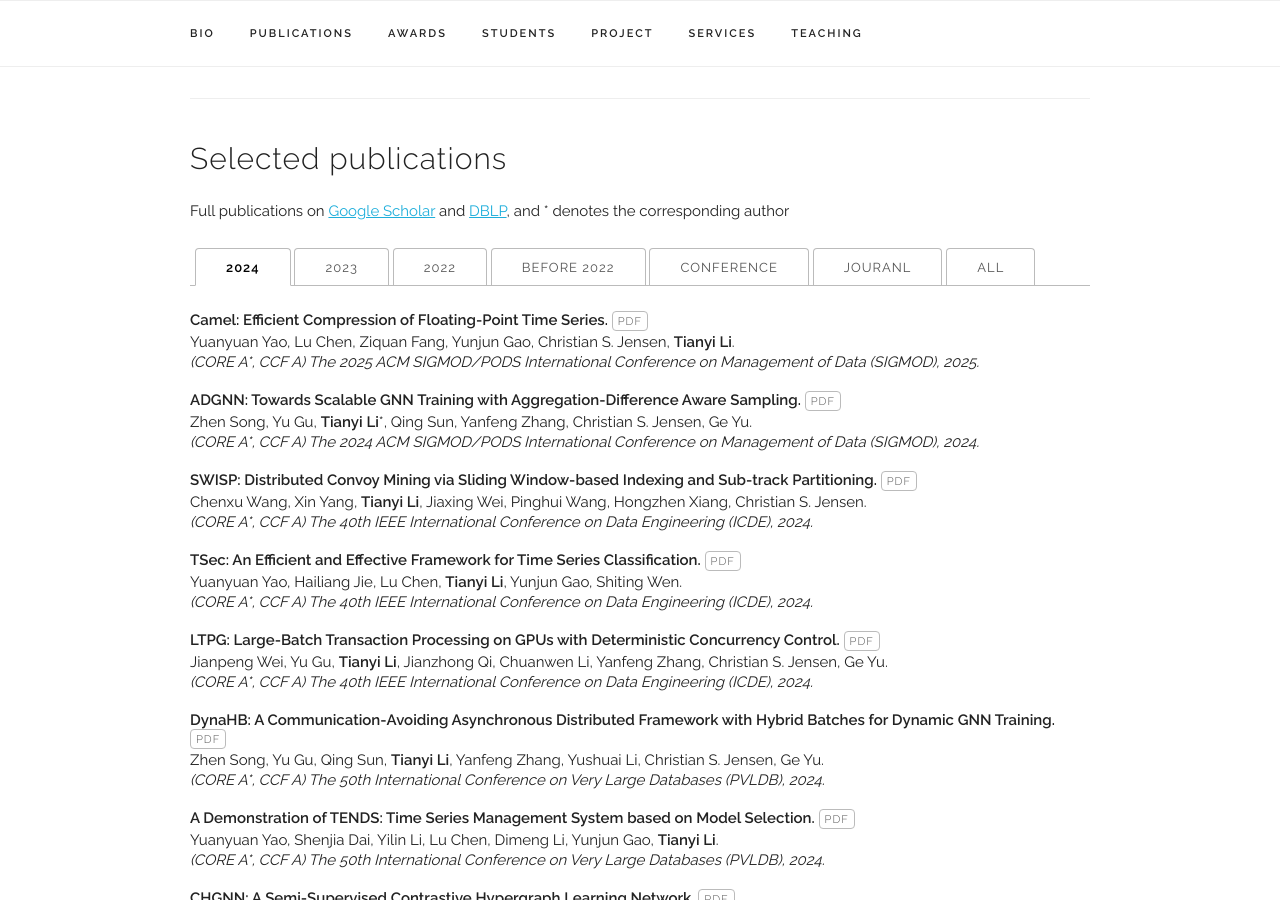
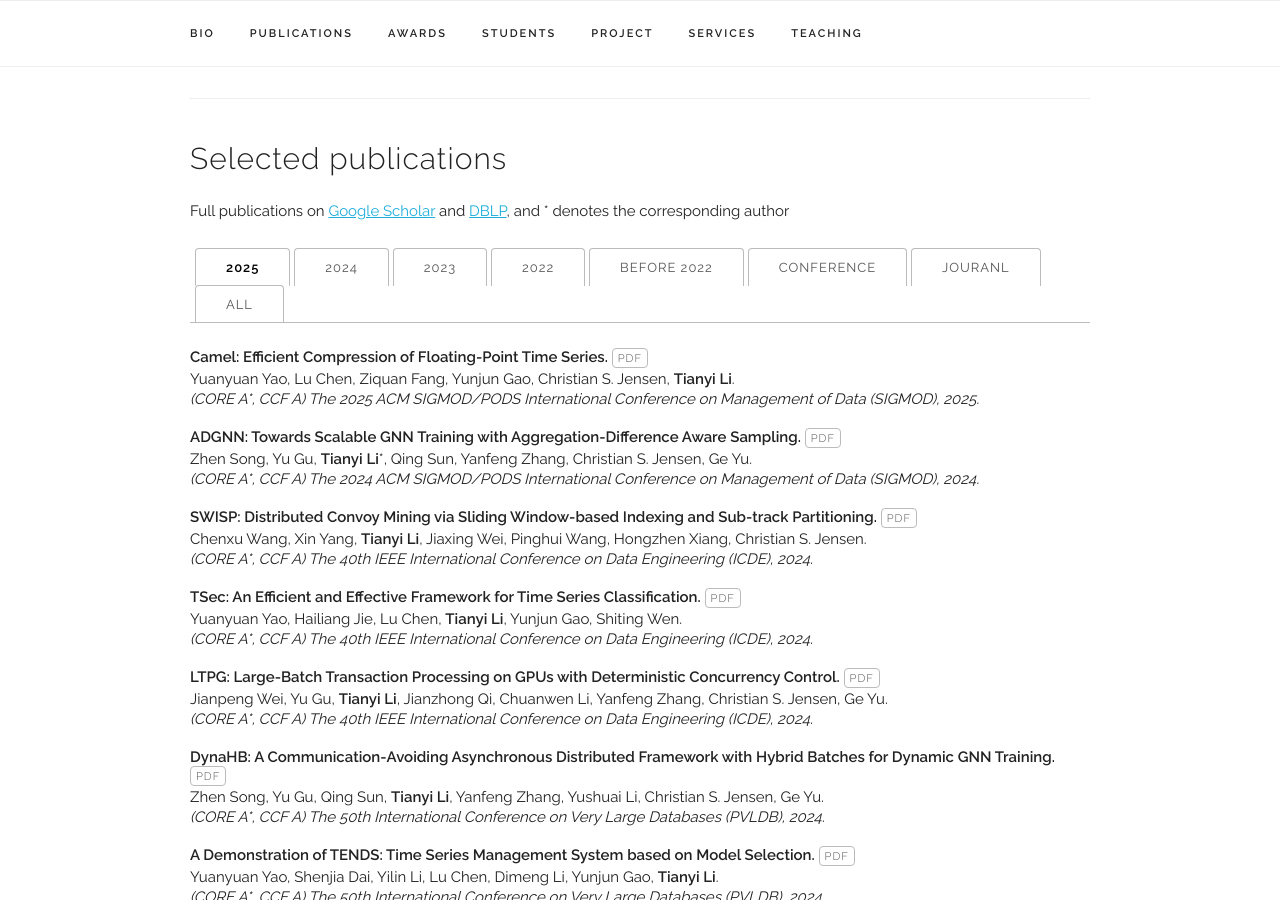
Before and after one commit to litianyi-cs-dkaau/litianyi-cs-dkaau.github.io, a Jekyll site: the page built from index.html, in a window 1280 px wide and 900 px high, scrolled down 843 px. Built offline with Jekyll 4.4.1, drawn with Linux system fonts in a browser that asks for light colours.

Commit message:
Update index.html

```diff
--- a/index.html
+++ b/index.html
@@ -31,7 +31,8 @@ I have served on the Program Committees of top conferences including ICDE, KDD,
   <h4>Selected publications</h4>
   <p>Full publications on <a href="https://scholar.google.com/citations?user=NeeHV-IAAAAJ&hl=en&oi=ao" target="_blank">Google Scholar</a> and <a href="https://dblp.org/pid/85/11154-5.html" target="_blank">DBLP</a>, and * denotes the corresponding author</p>
   <ul class="tab-nav">
-    <li><div class="button active" data-ref="#papers-2024">2024</div></li>
+     <li><div class="button active" data-ref="#papers-2025">2025</div></li>
+    <li><div class="button" data-ref="#papers-2024">2024</div></li>
     <li><div class="button" data-ref="#papers-2023">2023</div></li>
     <li><div class="button" data-ref="#papers-2022">2022</div></li>
     <li><div class="button" data-ref="#papers-before2022">Before 2022</div></li>
```
